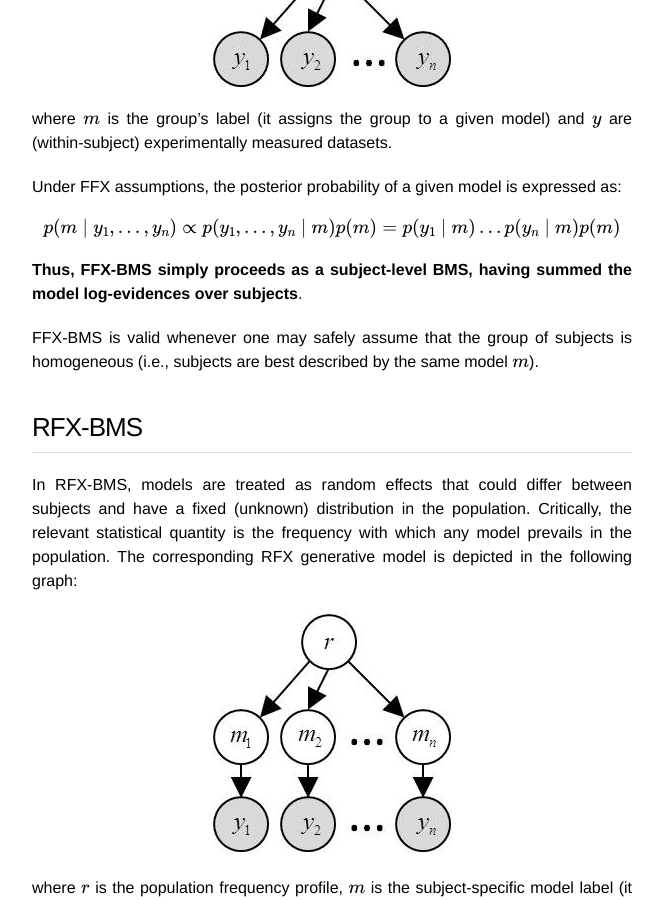
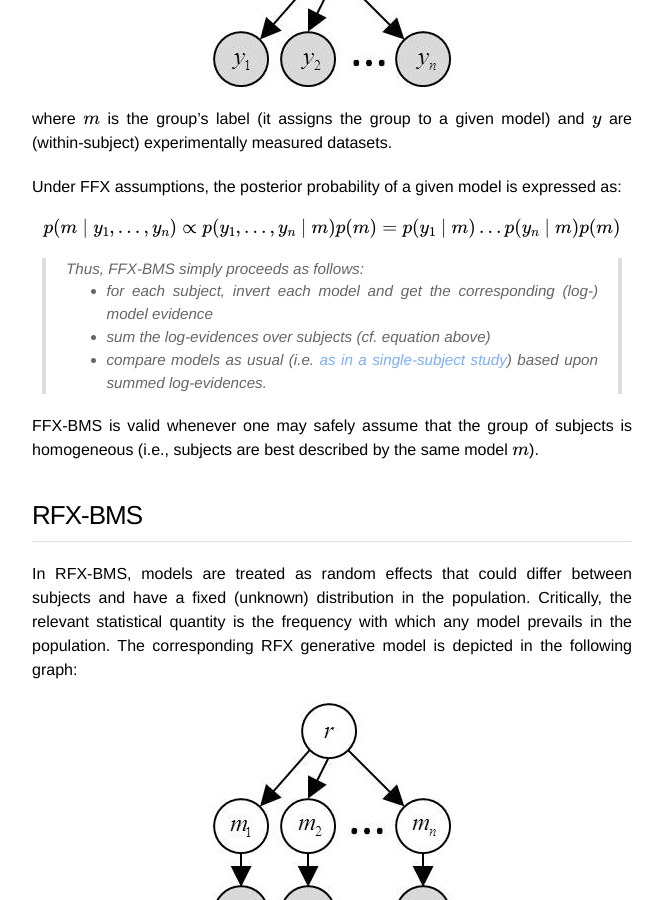
Before and after one commit to MBB-team/VBA-toolbox, a Jekyll site: the page built from _wiki/BMS-for-group-studies.md, in a window 1280 px wide and 900 px high, scrolled down 1107 px. Shown: the whole window, without its empty margins (308-971 px from the left). Built offline with Jekyll 4.4.1, drawn with Linux system fonts in a browser that asks for light colours; nearby versions of some CDN libraries; formulas are drawn with MathJax 3.

Commit message:
Update BMS-for-group-studies.md

```diff
--- a/_wiki/BMS-for-group-studies.md
+++ b/_wiki/BMS-for-group-studies.md
@@ -23,7 +23,10 @@ Under FFX assumptions, the posterior probability of a given model is expressed a
 
 $$ p(m\mid y_1,\dots,y_n )\propto p(y_1,\dots,y_n\mid m)p(m)= p(y_1\mid m)\dots p(y_n\mid m)p(m) $$
 
-**Thus, FFX-BMS simply proceeds as a subject-level BMS, having summed the model log-evidences over subjects**.
+> Thus, FFX-BMS simply proceeds as follows:
+- for each subject, invert each model and get the corresponding (log-) model evidence
+- sum the log-evidences over subjects (cf. equation above)
+- compare models as usual (i.e. [as in a single-subject study]({{ site.baseurl }}/wiki/Bayesian-modelling-introduction)) based upon summed log-evidences.
 
 FFX-BMS is valid whenever one may safely assume that the group of subjects is homogeneous (i.e., subjects are best described by the same model $$m$$).
 
```
